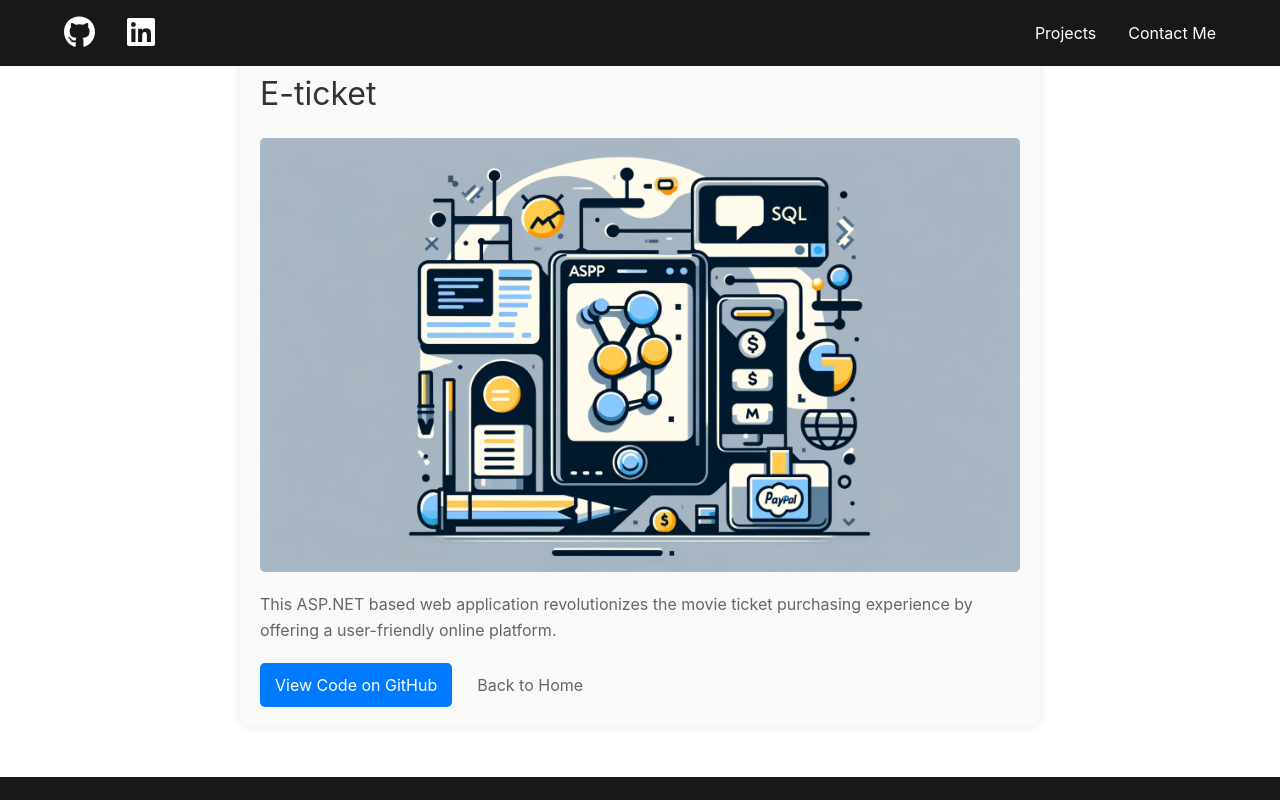
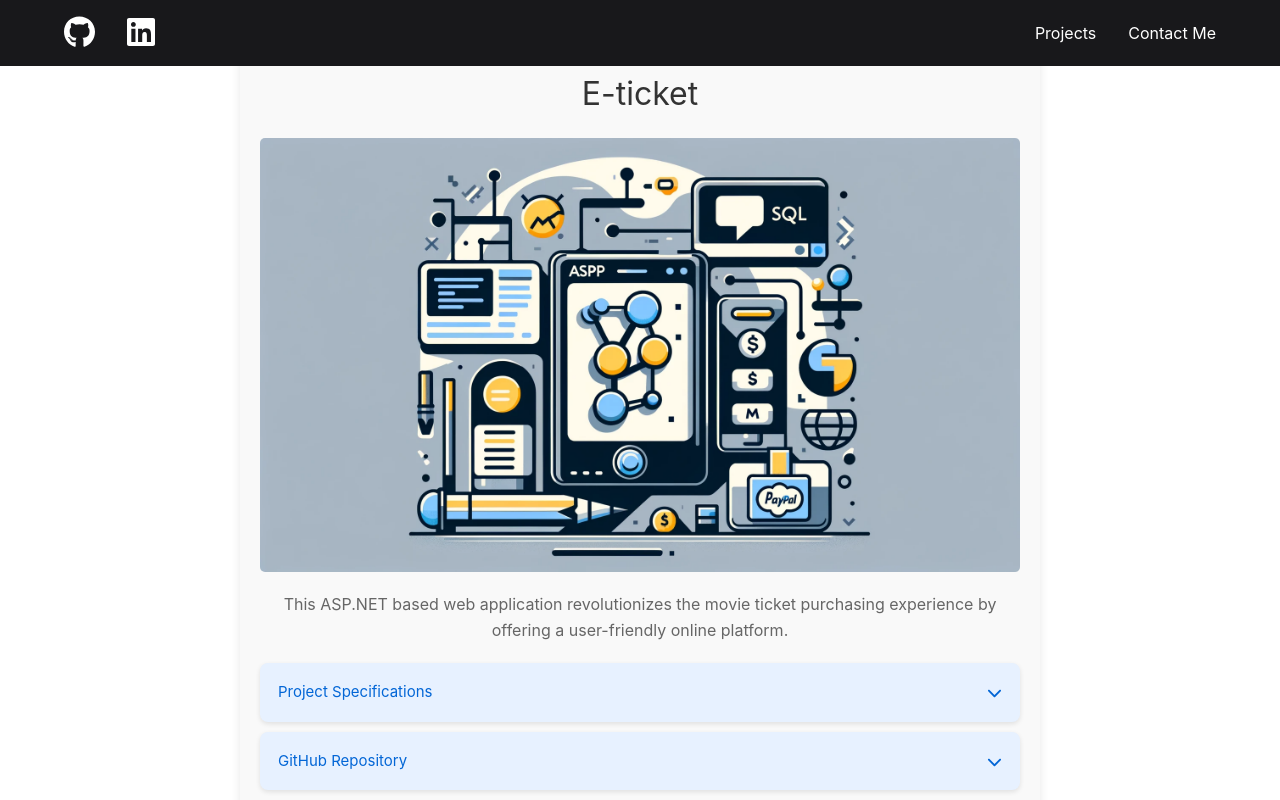
Before and after one commit to tonyshu001/MyPortfolio, a React (Create React App) app: page /projects/e-ticket in a window 1280 px wide. Shown: the top 800 px of the page. Built offline with nearby package versions, Linux system fonts and the light colour scheme.

Commit message:
create template for project detail page

```diff
--- a/src/components/LandingSection.js
+++ b/src/components/LandingSection.js
@@ -9,8 +9,7 @@ const greeting = "Hello, I am Tony!";
 const bio1 = "A master of computer science student";
 const bio2 = "skilled in full stack development";
 
-// Implement the UI for the LandingSection component according to the instructions.
-// Use a combination of Avatar, Heading and VStack components.
+
 const LandingSection = () => (
   <FullScreenSection
     justifyContent="center"
--- a/src/components/ProjectDetail.js
+++ b/src/components/ProjectDetail.js
@@ -1,18 +1,17 @@
-import React from 'react';
-import { Link } from 'react-router-dom';
+import React, { useState, useEffect } from 'react';
+import { Link, useParams } from 'react-router-dom';
+import projects from '../data/projectData';
 import '../css/ProjectDetail.css';
-import  { useEffect, useState } from 'react';
-import { useParams } from 'react-router-dom';
-import projects from '../data/projectData';
-
+import { FontAwesomeIcon } from "@fortawesome/react-fontawesome";
+import { faChevronDown, faChevronUp } from "@fortawesome/free-solid-svg-icons";
 
 const ProjectDetail = () => {
-
   const [project, setProject] = useState(null);
+  const [showSpecs, setShowSpecs] = useState(false);
+  const [showRepo, setShowRepo] = useState(false);
   const { projectTitle } = useParams();
 
   useEffect(() => {
-        // Find the project based on the projectTitle
     const foundProject = projects.find(p => p.id === projectTitle);
     if (foundProject) {
       setProject(foundProject);
@@ -25,17 +24,56 @@ const ProjectDetail = () => {
     return <div>Loading project details...</div>;
   }
 
+  const toggleSpecs = () => {
+    setShowSpecs(!showSpecs);
+  };
+
+  const toggleRepo = () => {
+    setShowRepo(!showRepo);
+  };
+
+  const getIcon = (isActive) => {
+    return isActive ? faChevronUp : faChevronDown;
+  };
+
   return (
     <div className="project-detail-container">
       <h1 className="project-title">{project.title}</h1>
       <img src={project.getImageSrc()} alt={project.title} className="project-image"/>
       <p className="project-description">{project.description}</p>
+
+      {/* Collapsible section for project specifications */}
+      <div className={`collapsible-section ${showSpecs ? 'active' : ''}`} onClick={toggleSpecs}>
+        <span>Project Specifications</span>
+        <FontAwesomeIcon icon={getIcon(showSpecs)} className="fa-icon" />
+      </div>
+      {/* Content section immediately follows the toggle for CSS sibling selector */}
+      {showSpecs && (
+        <div className="content">
+          {/* Replace with actual specifications content */}
+          <p>Specifications content goes here...</p>
+        </div>
+      )}
+
+      {/* Collapsible section for GitHub link or PDF */}
+      <div className={`collapsible-section ${showRepo ? 'active' : ''}`} onClick={toggleRepo}>
+        <span>{project.pdf ? 'Technical Report PDF' : 'GitHub Repository'}</span>
+        <FontAwesomeIcon icon={getIcon(showRepo)} className="fa-icon" />
+      </div>
+      {/* Content section for GitHub link or PDF */}
+      {showRepo && (
+        <div className="content">
           {project.pdf ?
             <a href={project.pdf} className="project-pdf-link" download>Download Technical Report</a>
             :
             <a href={project.githubLink} className="project-github-link" target="_blank" rel="noopener noreferrer">View Code on GitHub</a>
           }
+        </div>
+      )}
+
+      <div className="back-to-home-wrapper">
         <Link to="/" className="back-to-home">Back to Home</Link>
+      </div>
     </div>
   );
 };
--- a/src/css/ProjectDetail.css
+++ b/src/css/ProjectDetail.css
@@ -1,4 +1,5 @@
 .project-detail-container {
+    text-align: center;
     max-width: 800px;
     margin: 50px auto;
     padding: 20px;
@@ -47,12 +48,70 @@
   .back-to-home {
     display: inline-block;
     padding: 10px 15px;
-    border-radius: 5px;
-    color: #666;
+    border-radius: 10px;
+    color: #fff;
+    background-color: #0366d6;
     text-decoration: none;
-    transition: color 0.3s;
+    border: 1px solid #0356c6;
+    box-shadow: 0 2px 3px rgba(0, 0, 0, 0.1);
+    transition: all 0.3s ease;
+    margin-top: 20px;
   }
 
   .back-to-home:hover {
-    color: #333;
+    background-color: #0249a1; /* Slightly darker on hover for effect */
+    box-shadow: 0 4px 5px rgba(0, 0, 0, 0.2); /* More pronounced shadow on hover */
+    transform: translateY(-2px); /* Slight move up to give a pressing effect */
   }
+
+  .back-to-home-wrapper {
+    text-align: center;
+    margin-top: 20px; /* Adjust as necessary for spacing */
+  }
+
+
+.collapsible-section {
+  background-color: #e7f1ff;
+  color: #0366d6;
+  cursor: pointer;
+  padding: 18px;
+  width: 100%;
+  border: none;
+  text-align: left;
+  outline: none;
+  font-size: 15px;
+  border-radius: 8px;
+  box-shadow: 0 2px 5px rgba(0, 0, 0, 0.1);
+  display: flex;
+  justify-content: space-between;
+  align-items: center;
+  margin-bottom: 10px;
+  transition: background-color 0.3s;
+}
+
+
+.content {
+  padding: 0 18px 18px;
+  display: none;
+  background-color: #f9f9f9;
+  border-radius: 0 0 8px 8px;
+}
+
+
+.collapsible-section.active + .content {
+  display: block;
+  padding: 18px;
+  animation: fadeIn 0.3s ease-in-out;
+}
+
+@keyframes fadeIn {
+  from { opacity: 0; }
+  to { opacity: 1; }
+}
+
+
+.project-pdf-link,
+.project-github-link {
+  border-radius: 4px;
+  font-weight: 500;
+}
```
Lines whose indentation alone changed are shown as unchanged.
